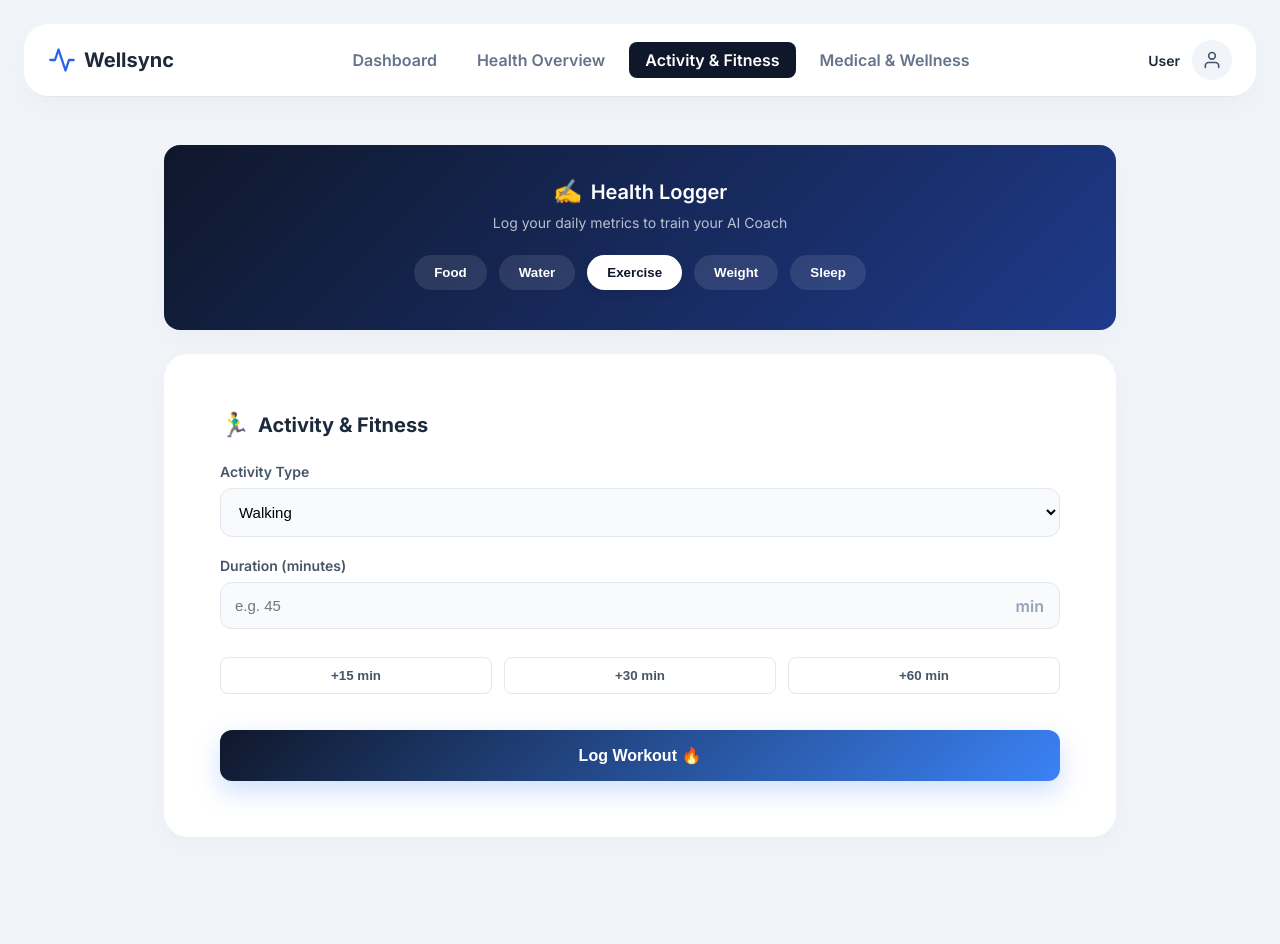
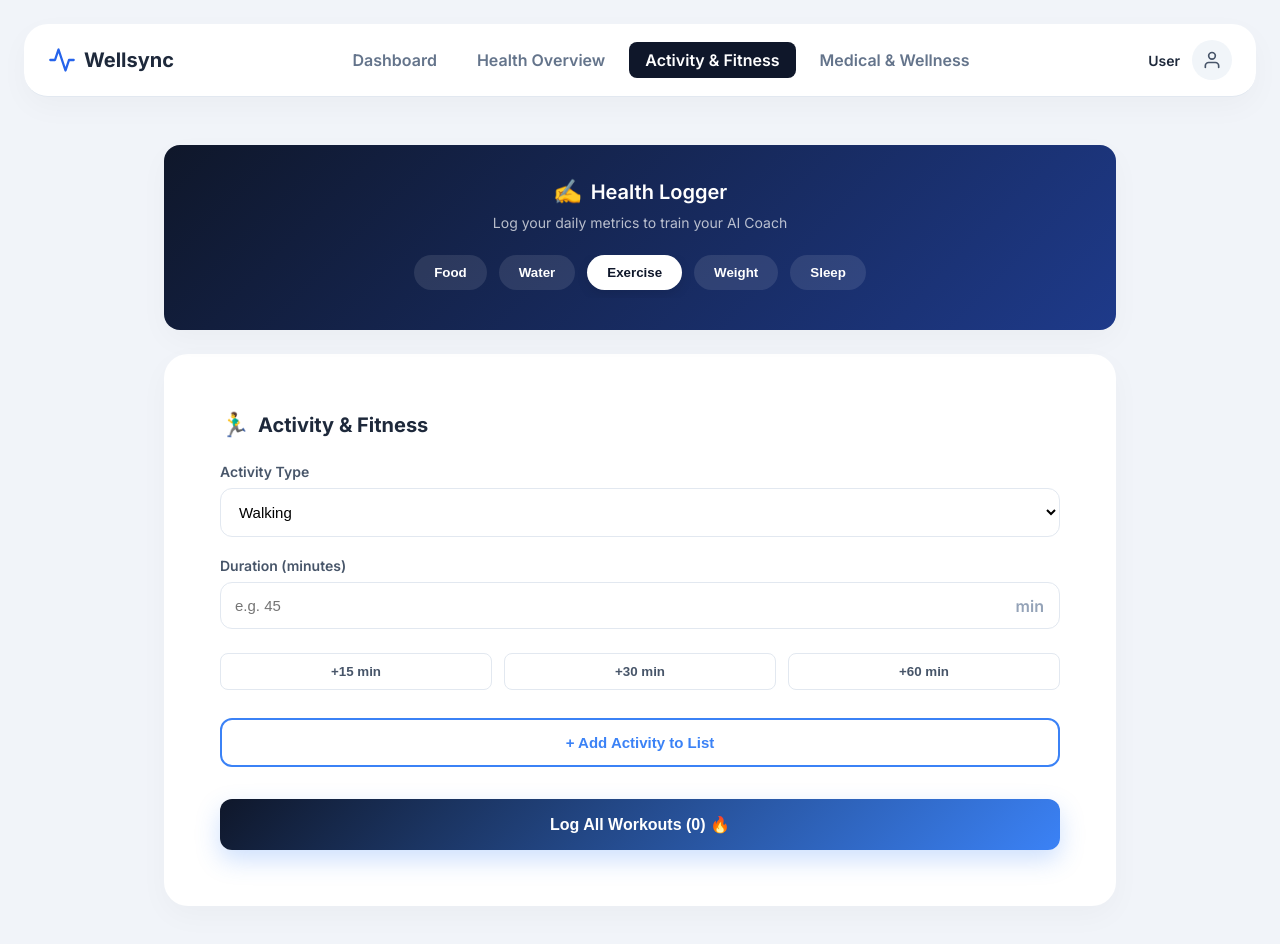
Before and after one commit to Agni-Squad/health-coach, a Next.js app: page /log in a window 1280 px wide. Both pictures are taken after a click on the button "Exercise". Shown: the top 944 px of the page. Built offline with nearby package versions, Linux system fonts and the light colour scheme.

Commit message:
feat: allow adding multiple exercises before logging

```diff
--- a/src/app/log/page.tsx
+++ b/src/app/log/page.tsx
@@ -14,6 +14,8 @@ export default function LogActivity() {
   const [sleepHours, setSleepHours] = useState('');
   const [exerciseType, setExerciseType] = useState('walking');
   const [exerciseDuration, setExerciseDuration] = useState('');
+  // Exercise states
+  const [exercisesList, setExercisesList] = useState<{type: string, duration: number}[]>([]);
 
   // Food states
   const [logMethod, setLogMethod] = useState('photo');
@@ -321,11 +323,29 @@ export default function LogActivity() {
               <span style={{ fontSize: '20px', fontWeight: 700 }}>Activity & Fitness</span>
             </div>
 
-            <div style={{ display: 'flex', flexDirection: 'column', gap: '20px' }}>
+            {/* List of Added Exercises */}
+            {exercisesList.length > 0 && (
+              <div style={{ marginBottom: '24px', display: 'flex', flexDirection: 'column', gap: '12px' }}>
+                <h3 style={{ fontSize: '14px', fontWeight: 700, color: '#475569', textTransform: 'uppercase', letterSpacing: '1px' }}>Workouts to Log</h3>
+                {exercisesList.map((ex, i) => (
+                  <div key={i} style={{ display: 'flex', justifyContent: 'space-between', alignItems: 'center', background: '#F8FAFC', padding: '12px 16px', borderRadius: '12px', border: '1px solid #E2E8F0' }}>
+                    <div>
+                      <span style={{ fontWeight: 600, color: '#0F172A', textTransform: 'capitalize' }}>{ex.type}</span>
+                      <span style={{ marginLeft: '8px', color: '#64748B', fontSize: '14px' }}>{ex.duration} min</span>
+                    </div>
+                    <button onClick={() => setExercisesList(exercisesList.filter((_, idx) => idx !== i))} style={{ background: 'none', border: 'none', color: '#EF4444', fontWeight: 700, cursor: 'pointer', fontSize: '18px' }}>×</button>
+                  </div>
+                ))}
+              </div>
+            )}
+
+            <div style={{ display: 'flex', flexDirection: 'column', gap: '20px', background: exercisesList.length > 0 ? '#F1F5F9' : 'transparent', padding: exercisesList.length > 0 ? '20px' : '0', borderRadius: '16px' }}>
+              {exercisesList.length > 0 && <h3 style={{ fontSize: '14px', fontWeight: 700, color: '#475569', textTransform: 'uppercase', letterSpacing: '1px', marginBottom: '-8px' }}>Add Another Activity</h3>}
+
               <div>
                 <label style={{ display: 'block', fontSize: '14px', fontWeight: 600, color: '#475569', marginBottom: '8px' }}>Activity Type</label>
                 <select
-                  style={{ width: '100%', padding: '14px', borderRadius: '12px', border: '1px solid #E2E8F0', outline: 'none', background: '#F8FAFC', fontSize: '15px' }}
+                  style={{ width: '100%', padding: '14px', borderRadius: '12px', border: '1px solid #E2E8F0', outline: 'none', background: '#FFFFFF', fontSize: '15px' }}
                   value={exerciseType}
                   onChange={e => setExerciseType(e.target.value)}
                 >
@@ -348,13 +368,13 @@ export default function LogActivity() {
                     placeholder="e.g. 45"
                     value={exerciseDuration}
                     onChange={e => setExerciseDuration(e.target.value)}
-                    style={{ width: '100%', padding: '14px', borderRadius: '12px', border: '1px solid #E2E8F0', outline: 'none', background: '#F8FAFC', fontSize: '15px', paddingRight: '40px' }}
+                    style={{ width: '100%', padding: '14px', borderRadius: '12px', border: '1px solid #E2E8F0', outline: 'none', background: '#FFFFFF', fontSize: '15px', paddingRight: '40px' }}
                   />
                   <span style={{ position: 'absolute', right: '16px', top: '14px', color: '#94A3B8', fontWeight: 600 }}>min</span>
                 </div>
               </div>
 
-              <div style={{ display: 'flex', gap: '12px', marginTop: '8px' }}>
+              <div style={{ display: 'flex', gap: '12px', marginTop: '4px' }}>
                 <button
                   onClick={() => setExerciseDuration('15')}
                   style={{ flex: 1, padding: '10px', borderRadius: '8px', border: '1px solid #E2E8F0', background: 'white', color: '#475569', fontWeight: 600, cursor: 'pointer' }}
@@ -370,13 +390,53 @@ export default function LogActivity() {
               </div>
 
               <button
-                style={{ width: '100%', padding: '16px', borderRadius: '12px', background: 'linear-gradient(135deg, #0F172A 0%, #3B82F6 100%)', color: 'white', fontWeight: 700, border: 'none', cursor: 'pointer', marginTop: '16px', fontSize: '16px', boxShadow: '0 10px 25px rgba(59, 130, 246, 0.25)' }}
-                onClick={() => submitLog('exercise', { type: exerciseType, durationMinutes: Number(exerciseDuration) })}
-                disabled={loading || !exerciseDuration}
+                style={{ width: '100%', padding: '14px', borderRadius: '12px', background: 'white', border: '2px solid #3B82F6', color: '#3B82F6', fontWeight: 700, cursor: 'pointer', marginTop: '8px', fontSize: '15px' }}
+                onClick={() => {
+                  if(exerciseDuration) {
+                    setExercisesList([...exercisesList, { type: exerciseType, duration: Number(exerciseDuration) }]);
+                    setExerciseDuration('');
+                  }
+                }}
+                disabled={!exerciseDuration}
               >
-                {loading ? 'Saving...' : 'Log Workout 🔥'}
+                + Add Activity to List
               </button>
             </div>
+
+            <button
+              style={{ width: '100%', padding: '16px', borderRadius: '12px', background: 'linear-gradient(135deg, #0F172A 0%, #3B82F6 100%)', color: 'white', fontWeight: 700, border: 'none', cursor: 'pointer', marginTop: '32px', fontSize: '16px', boxShadow: '0 10px 25px rgba(59, 130, 246, 0.25)' }}
+              onClick={async () => {
+                setLoading(true);
+                try {
+                  const token = localStorage.getItem('token');
+                  const finalExercises = [...exercisesList];
+                  if (exerciseDuration) {
+                    finalExercises.push({ type: exerciseType, duration: Number(exerciseDuration) });
+                  }
+
+                  if (finalExercises.length === 0) return alert('Add an exercise first!');
+
+                  await Promise.all(finalExercises.map(ex =>
+                    fetch('/api/logs/exercise', {
+                      method: 'POST',
+                      headers: { 'Content-Type': 'application/json', 'Authorization': `Bearer ${token}` },
+                      body: JSON.stringify({ type: ex.type, durationMinutes: ex.duration })
+                    })
+                  ));
+
+                  alert('All workouts logged successfully!');
+                  router.push('/');
+                } catch (e) {
+                  console.error(e);
+                  alert('Error logging workouts');
+                } finally {
+                  setLoading(false);
+                }
+              }}
+              disabled={loading || (exercisesList.length === 0 && !exerciseDuration)}
+            >
+              {loading ? 'Saving...' : `Log All Workouts (${exercisesList.length + (exerciseDuration ? 1 : 0)}) 🔥`}
+            </button>
           </div>
         )}
 
```
